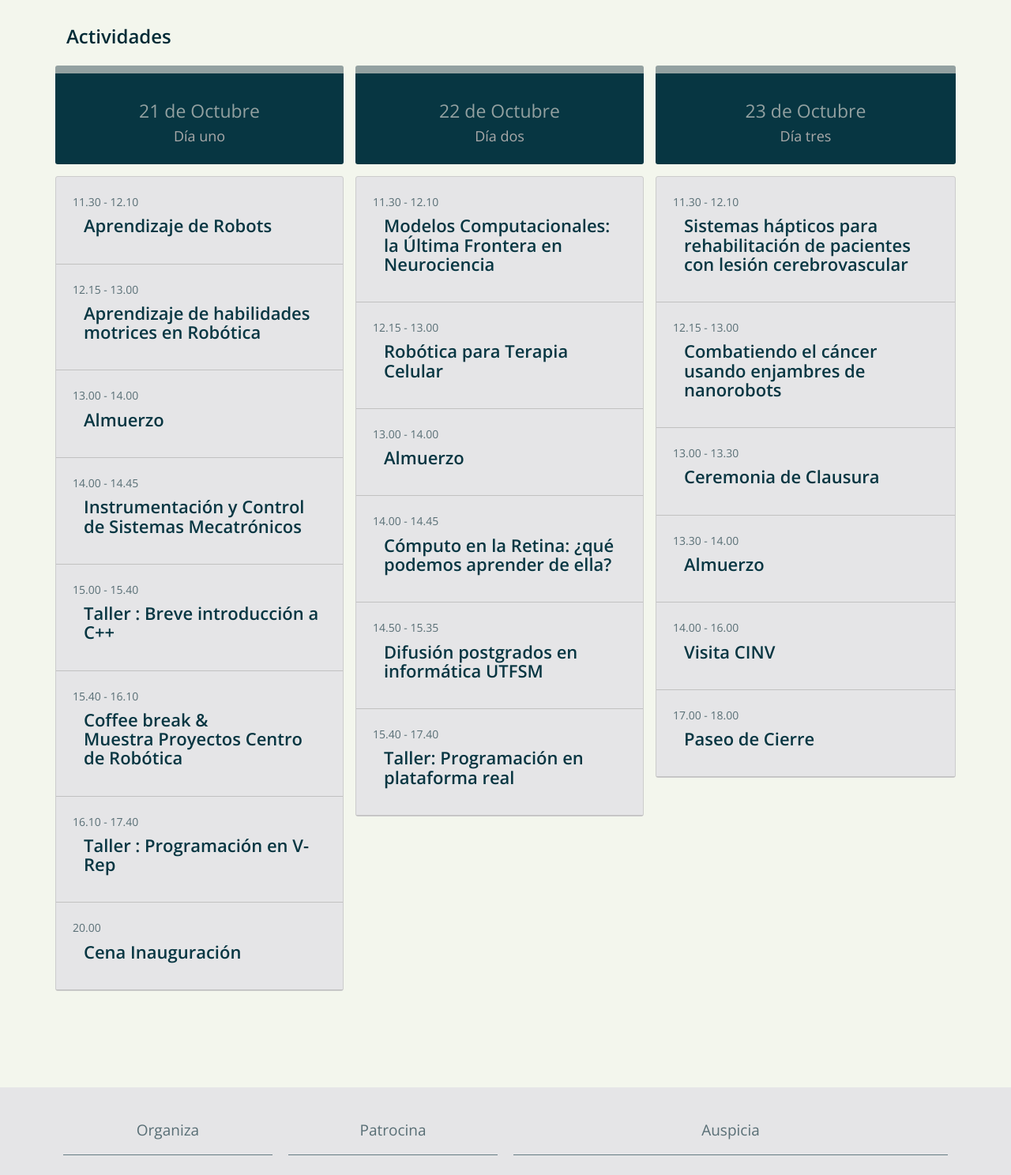
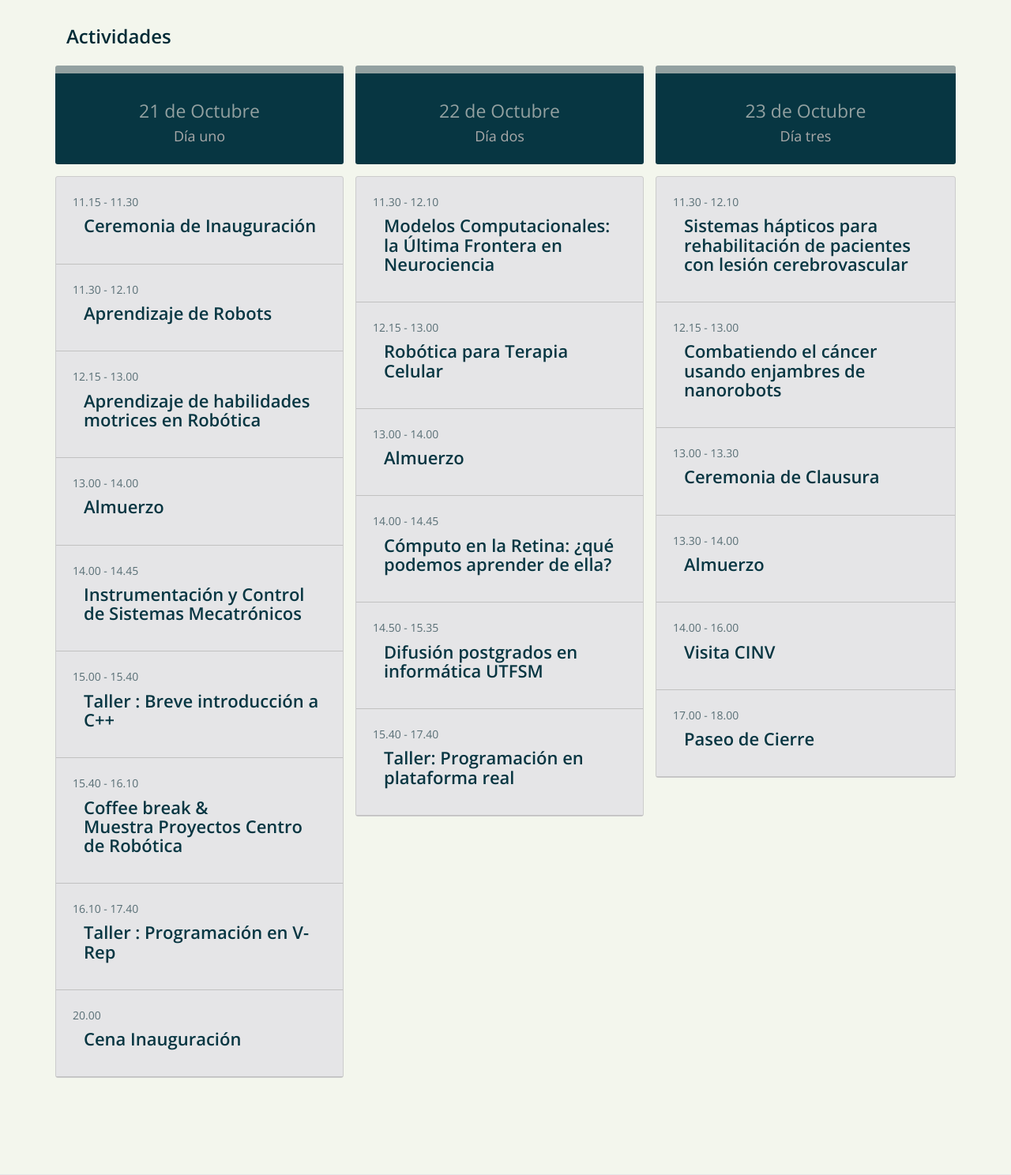
Before and after one commit to psigelo/CRoNe2015, a PHP site: page /index.php in a window 1280 px wide. Shown: the part 2123-3611 px from the top of the page at 79% size. Run offline with PHP 8.4, Linux system fonts and the light colour scheme; data that the repository does not hold is empty; some libraries are stand-ins or nearby versions.

Commit message:
Add Inauguration Ceremony

```diff
--- a/web/index.php
+++ b/web/index.php
@@ -51,6 +51,20 @@
 						<h4> Day one </h4>
 					</div>
 					<div class="activity-body">
+						<!-- ########################### -->
+						<div class="activity-body-item">
+							<h5>11.15 - 11.30</h5>
+							<h3>Inauguration Ceremony</h3>
+							<!-- div class="activity-body-item-description">
+								<div class="activity-body-item-description-img">
+									<img class ="img-thumbnail" src="images/expo-pablo-guerrero.jpg" alt=""/>
+								</div>
+								<div class="activity-body-item-description-info">
+									<h4>Pablo Guerrero</h4>
+									<h5>Computer Science Department, University of Chile, Chile</h5>
+								</div>
+							</div> -->
+						</div>
 						<!-- ########################### -->
 						<div class="activity-body-item">
 							<h5>11.30 - 12.10</h5>
@@ -306,6 +320,20 @@
 						<h4>Día uno</h4>
 					</div>
 					<div class="activity-body">
+						<!-- ########################### -->
+						<div class="activity-body-item">
+							<h5>11.15 - 11.30</h5>
+							<h3>Ceremonia de Inauguración</h3>
+							<!-- div class="activity-body-item-description">
+								<div class="activity-body-item-description-img">
+									<img class ="img-thumbnail" src="images/expo-pablo-guerrero.jpg" alt=""/>
+								</div>
+								<div class="activity-body-item-description-info">
+									<h4>Pablo Guerrero</h4>
+									<h5>Computer Science Department, University of Chile, Chile</h5>
+								</div>
+							</div> -->
+						</div>
 						<!-- ########################### -->
 						<div class="activity-body-item">
 							<h5>11.30 - 12.10</h5>
```
